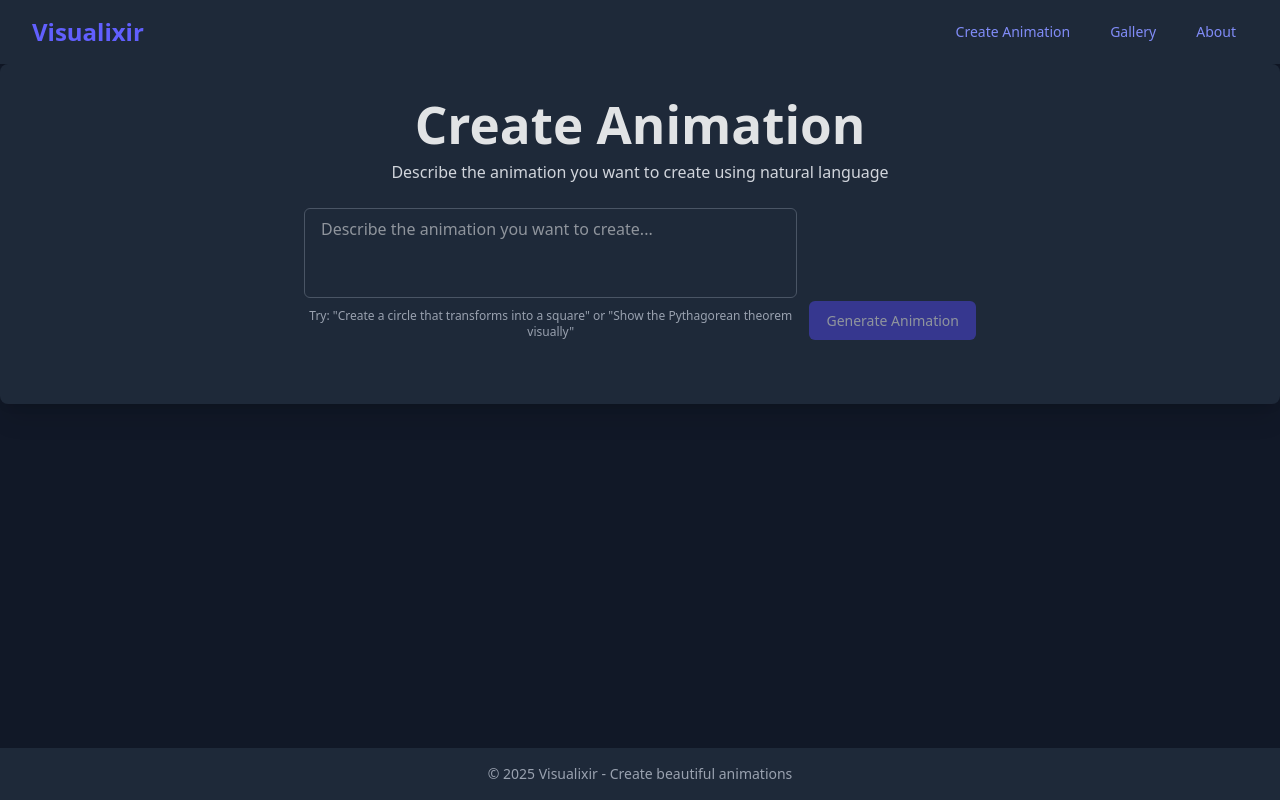
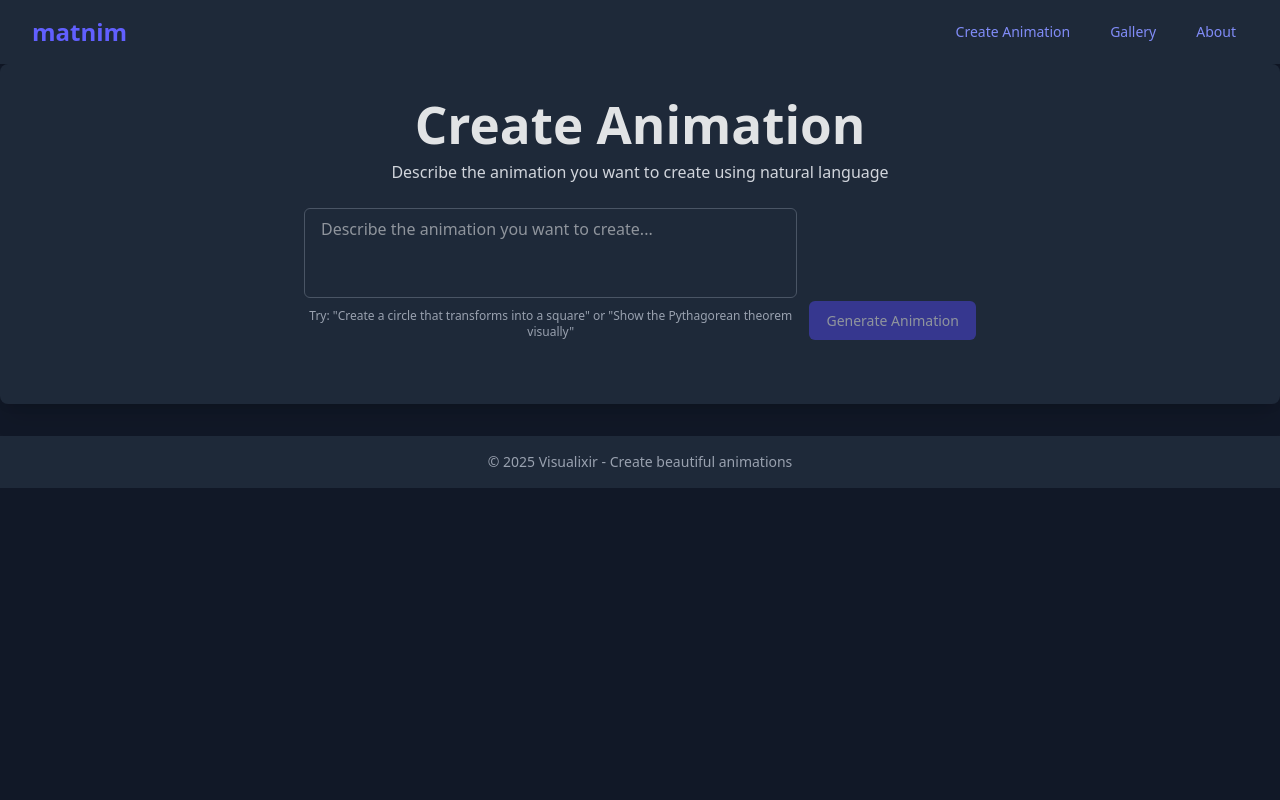
Before and after one commit to Shreevatsatg/matnim, a React (Vite) app: page /create in a window 1280 px wide. Built offline with nearby package versions, Linux system fonts and the light colour scheme; no server answers.

Commit message:
wraped in base layout

```diff
--- a/src/App.jsx
+++ b/src/App.jsx
@@ -1,8 +1,8 @@
 import { BrowserRouter, Routes, Route, Navigate } from 'react-router-dom';
 
 // Layouts
-import Footer from './layouts/footer';
-import Navbar from './layouts/navbar';
+
+import BaseLayout from './layouts/baselayout';
 
 // Pages
 import HomePage from './pages/HomePage';
@@ -13,15 +13,13 @@ import AboutPage from './pages/AboutPage';
 function App() {
   return (
     <BrowserRouter>
-    <Navbar />
       <Routes>
-          <Route path="/" element={<HomePage />} />
-          <Route path="/create" element={<CreateAnimationPage />} />
-          <Route path="/gallery" element={<GalleryPage />} />
-          <Route path="/about" element={<AboutPage />} />
-
+        {/* Here we wrap each route with BaseLayout */}
+        <Route path="/" element={<BaseLayout><HomePage/></BaseLayout>} />
+        <Route path="/create" element={<BaseLayout><CreateAnimationPage/></BaseLayout>} />
+        <Route path="/gallery" element={<BaseLayout><GalleryPage/></BaseLayout>} />
+        <Route path="/about" element={<BaseLayout><AboutPage/></BaseLayout>} />
       </Routes>
-      <Footer/>
     </BrowserRouter>
   );
 }
--- /dev/null
+++ b/src/layouts/baselayout.jsx
@@ -0,0 +1,21 @@
+// src/components/BaseLayout.jsx
+import React from "react";
+import Navbar from "./navbar";
+import Footer from "./Footer";
+
+function BaseLayout({ children }) {
+  return (
+    <div className="layout">
+      {/* Navbar rendered on all routes */}
+      <Navbar />
+
+      {/* The main content for each route will appear here */}
+      {children}
+
+      {/* Footer rendered on all routes */}
+      <Footer />
+    </div>
+  )
+}
+
+export default BaseLayout;
--- a/src/layouts/navbar.jsx
+++ b/src/layouts/navbar.jsx
@@ -9,7 +9,7 @@ export default function Navbar() {
           <div className="flex items-center justify-between h-16">
             <div className="flex items-center">
               <Link to="/" className="flex-shrink-0">
-                <span className="text-2xl font-bold text-indigo-500 hover:text-3xl">Visualixir</span>
+                <span className="text-2xl font-bold text-indigo-500 hover:text-3xl">matnim</span>
               </Link>
             </div>
             <div className="flex">
--- a/src/pages/HomePage.jsx
+++ b/src/pages/HomePage.jsx
@@ -5,7 +5,7 @@ const HomePage = () => {
     <div className="text-center w-full">
       <div className="py-12 px-4 sm:px-6 lg:px-8">
         <h1 className="text-4xl font-extrabold tracking-tight sm:text-5xl lg:text-6xl mb-6">
-          <span className="block text-indigo-500">Visualixir</span>
+          <span className="block text-indigo-500">matnim</span>
           <span className="block text-white">Bring Math to Life</span>
         </h1>
         <p className="mt-6 max-w-lg mx-auto text-xl text-gray-300">
```
